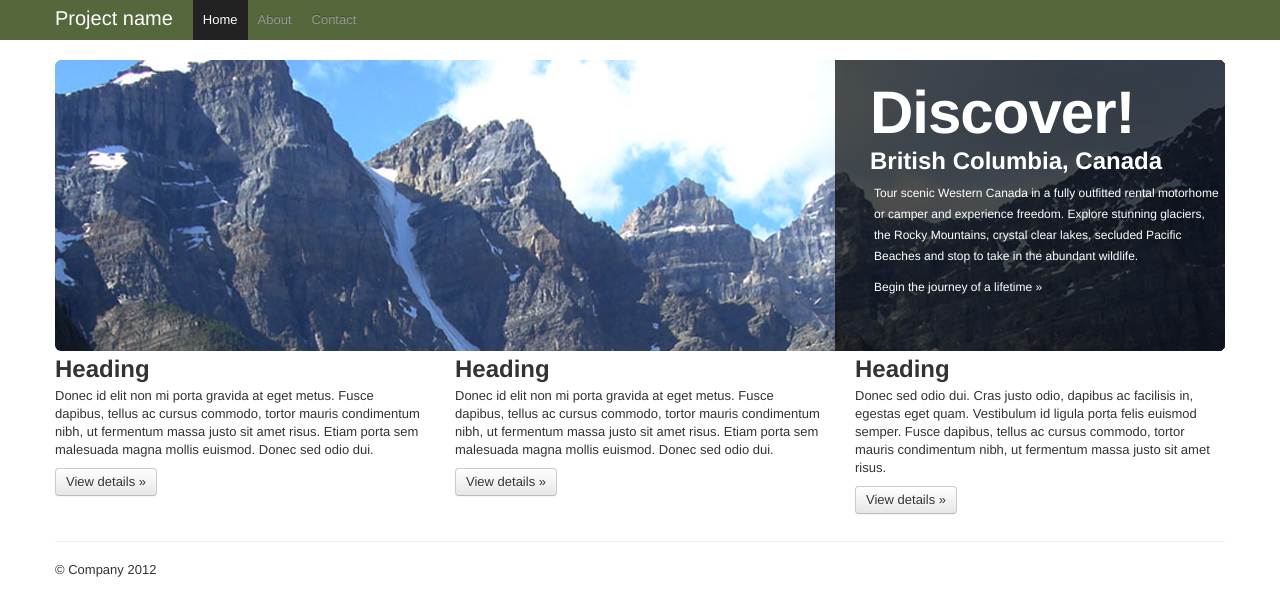
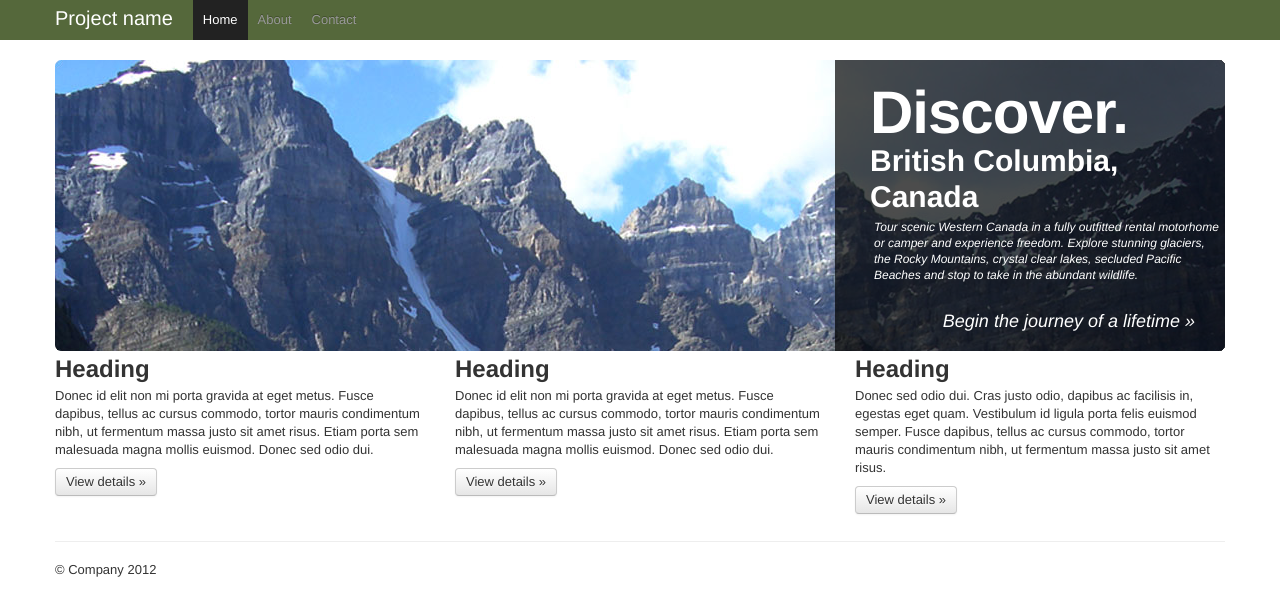
Before and after one commit to coastcreative-github/hh, a plain HTML site: page Local Root/index.htm in a window 1280 px wide. Drawn offline with nearby package versions, Linux system fonts and the light colour scheme.

```diff
--- a/Local Root/_assets/css/cc-styles.css
+++ b/Local Root/_assets/css/cc-styles.css
@@ -42,8 +42,13 @@
 	/*border-radius: 0px 6px 6px 0px;*/
 }
 
+.hero-unit h1 {
+	font-size: 60px;
+}
+
 .hero-unit h2 {
 	color: white;
+	font-size: 30px;
 }
 
 .hero-unit p {
@@ -51,12 +56,17 @@
 	font-size: 12px;
 	font-weight: 200;
 	height: 90px;
-	line-height: 21px;
+	line-height: 16px;
 	margin: 4px;
 	position: relative;
 	top: 0;
+	font-style: italic;
 }
 
 .hero-unit a {
 	color: white;
+	float: right;
+	font-size: 18px;
+	margin-right: 26px;
+	/*font-style: bold;*/
 }
--- a/Local Root/index.htm
+++ b/Local Root/index.htm
@@ -63,7 +63,7 @@
       <!-- Main hero unit for a primary marketing message or call to action -->
       <div class="hero-unit">
       	<aside>
-        <h1>Discover!</h1>
+        <h1>Discover.</h1>
         <h2>British Columbia, Canada</h2>
 	<p>
 		Tour scenic Western Canada
```
Also changed, not shown: Local Root/_assets/img/logo.png (added).
